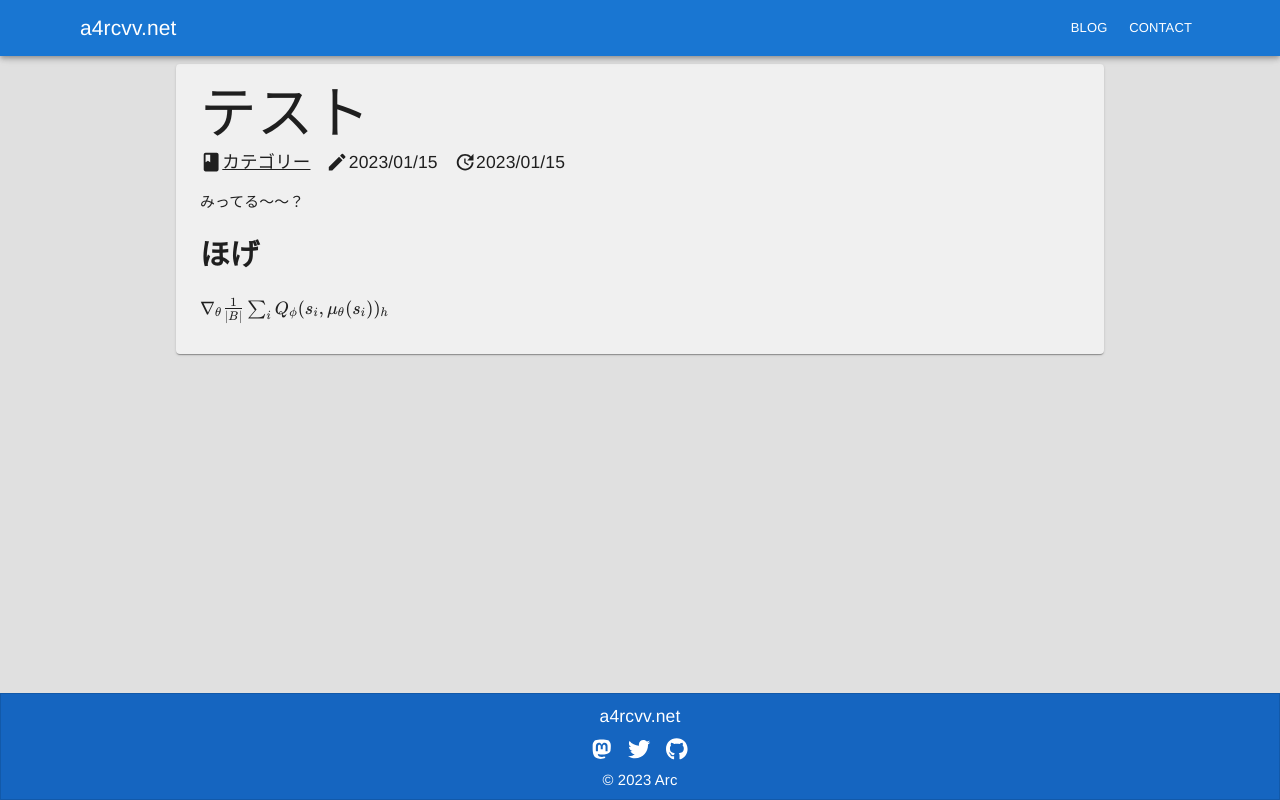
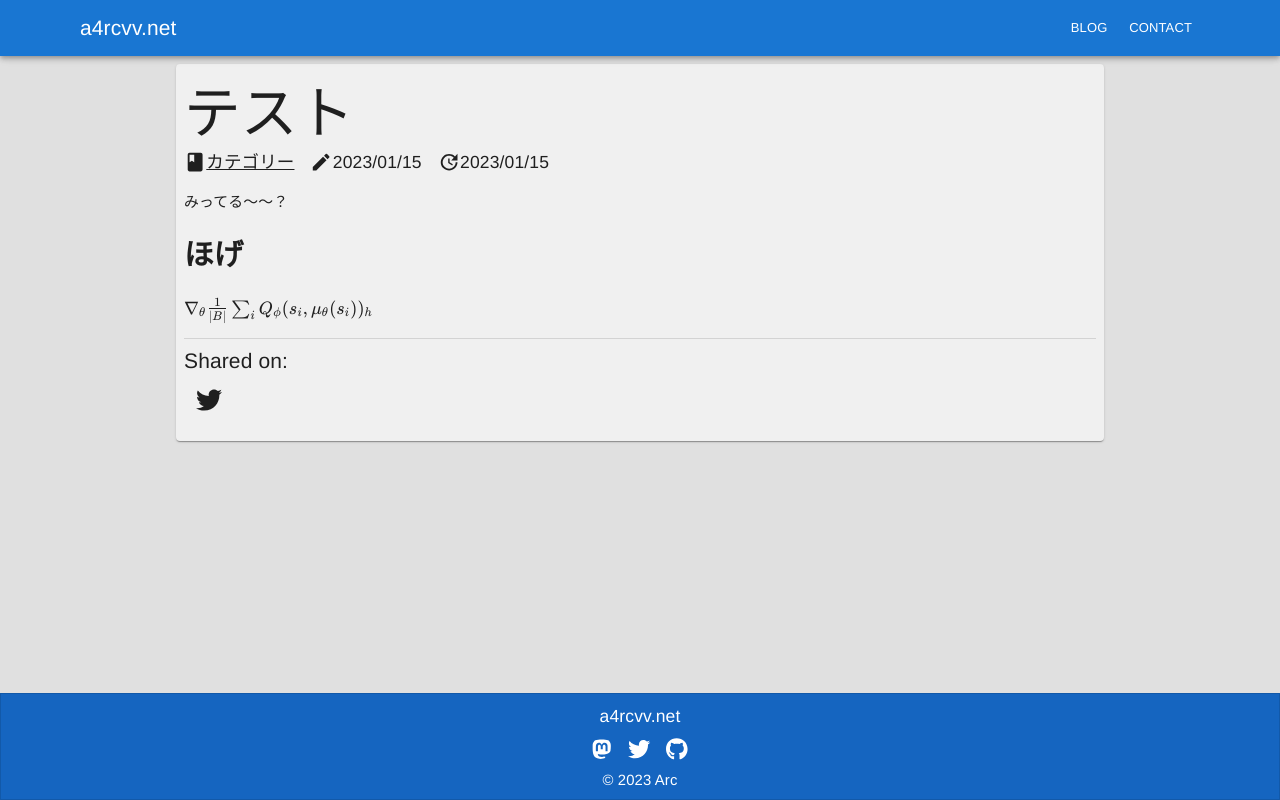
Before and after one commit to a4rcvv/a4rcvv-net, a Next.js app: page /blog/test in a window 1280 px wide. Built offline with nearby package versions, Linux system fonts and the light colour scheme.

Commit message:
Share Buttonを追加

```diff
--- /dev/null
+++ b/src/components/atoms/twitterShareButton.tsx
@@ -0,0 +1,36 @@
+import { FontAwesomeIcon } from "@fortawesome/react-fontawesome";
+import { faTwitter } from "@fortawesome/free-brands-svg-icons";
+import { IconButton } from "@mui/material";
+import React from "react";
+
+export type TwitterShareButtonProps = {
+  url?: string;
+  text?: string;
+  via?: string;
+  hashtags?: string[];
+  related?: string[];
+  iconButtonProps?: Omit<React.ComponentProps<typeof IconButton>, "onClick">;
+  fontAwesomeIconProps?: Omit<
+    React.ComponentProps<typeof FontAwesomeIcon>,
+    "icon"
+  >;
+};
+
+export const TwitterShareButton = (props: TwitterShareButtonProps) => {
+  const intentUrl = new URL("https://twitter.com/intent/tweet");
+  if (props.text !== undefined) intentUrl.searchParams.set("text", props.text);
+  if (props.url !== undefined) intentUrl.searchParams.set("url", props.url);
+  if (props.via !== undefined) intentUrl.searchParams.set("via", props.via);
+  if (props.hashtags !== undefined)
+    intentUrl.searchParams.set("hashtags", props.hashtags.join(","));
+  if (props.related !== undefined)
+    intentUrl.searchParams.set("related", props.related.join(","));
+  return (
+    <IconButton
+      {...props.iconButtonProps}
+      onClick={() => window.open(intentUrl, "_blank", "noreferrer")}
+    >
+      <FontAwesomeIcon {...props.fontAwesomeIconProps} icon={faTwitter} />
+    </IconButton>
+  );
+};
--- /dev/null
+++ b/src/components/molecules/shareButtons.tsx
@@ -0,0 +1,27 @@
+import React from "react";
+import { TwitterShareButton } from "@/components/atoms/twitterShareButton";
+import { Box, Typography } from "@mui/material";
+
+export type ShareButtonsProps = {
+  url?: string;
+  text?: string;
+  twitterProps: Omit<
+    React.ComponentProps<typeof TwitterShareButton>,
+    "url" | "text"
+  >;
+};
+
+export const ShareButtons = (props: ShareButtonsProps) => {
+  return (
+    <Box sx={{ pt: 1 }}>
+      <Typography variant={"h5"}>Shared on:</Typography>
+      <Box sx={{ display: "flex" }}>
+        <TwitterShareButton
+          {...props.twitterProps}
+          url={props.url}
+          text={props.text}
+        />
+      </Box>
+    </Box>
+  );
+};
--- a/src/components/organisms/article.tsx
+++ b/src/components/organisms/article.tsx
@@ -3,23 +3,39 @@ import rehypeKatex from "rehype-katex";
 import remarkMath from "remark-math";
 import remarkGfm from "remark-gfm";
 import "katex/dist/katex.min.css";
-import { Container, Stack, Typography } from "@mui/material";
+import { Box, Divider, Stack, Typography, useTheme } from "@mui/material";
 import { CreatedDate } from "@/components/molecules/createdDate";
 import { UpdatedDate } from "@/components/molecules/updatedDate";
 import { Category } from "@/components/molecules/category";
+import { TwitterShareButton } from "@/components/atoms/twitterShareButton";
+import { ShareButtons } from "@/components/molecules/shareButtons";
+import { useRouter } from "next/router";
+import React from "react";
 
-export type MdModuleProps = {
-  markdownString: string;
-  title: string | null;
-  createdDate: string | null;
-  updatedDate: string | null;
-  category: string | null;
-  tags: string[];
+export type ArticleProps = {
+  markdownString?: string;
+  title?: string;
+  createdDate?: string;
+  updatedDate?: string;
+  category?: string;
+  tags?: string[];
 };
 
-export const Article = (props: MdModuleProps) => {
+export const Article = (props: ArticleProps) => {
+  const theme = useTheme();
+  const router = useRouter();
+  const twitterShareButtonProps: React.ComponentProps<
+    typeof TwitterShareButton
+  > = {
+    fontAwesomeIconProps: {
+      color: theme.palette.text.primary,
+    },
+    iconButtonProps: {
+      size: "large",
+    },
+  };
   return (
-    <Container>
+    <Box>
       <Typography variant="h2">{props.title}</Typography>
       <Stack direction="row" spacing={2}>
         <Category category={props.category || ""} />
@@ -30,8 +46,14 @@ export const Article = (props: MdModuleProps) => {
         rehypePlugins={[rehypeKatex]}
         remarkPlugins={[remarkGfm, remarkMath]}
       >
-        {props.markdownString}
+        {props.markdownString ?? ""}
       </ReactMarkdown>
-    </Container>
+      <Divider />
+      <ShareButtons
+        twitterProps={twitterShareButtonProps}
+        url={`${process.env.NEXT_PUBLIC_URL}${router.asPath}`}
+        text={props.title}
+      />
+    </Box>
   );
 };
--- /dev/null
+++ b/src/global.d.ts
@@ -0,0 +1,5 @@
+declare namespace NodeJS {
+  interface ProcessEnv {
+    readonly NEXT_PUBLIC_URL: string;
+  }
+}
```
Also changed, not shown: src/pages/index.tsx (+2 -67 lines), 2 other files (tests, documents, lock files or other folders).
